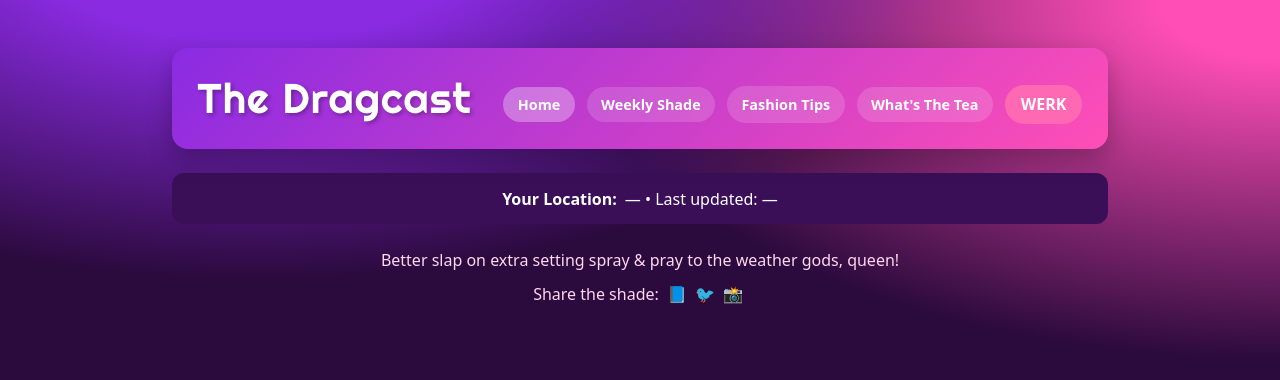
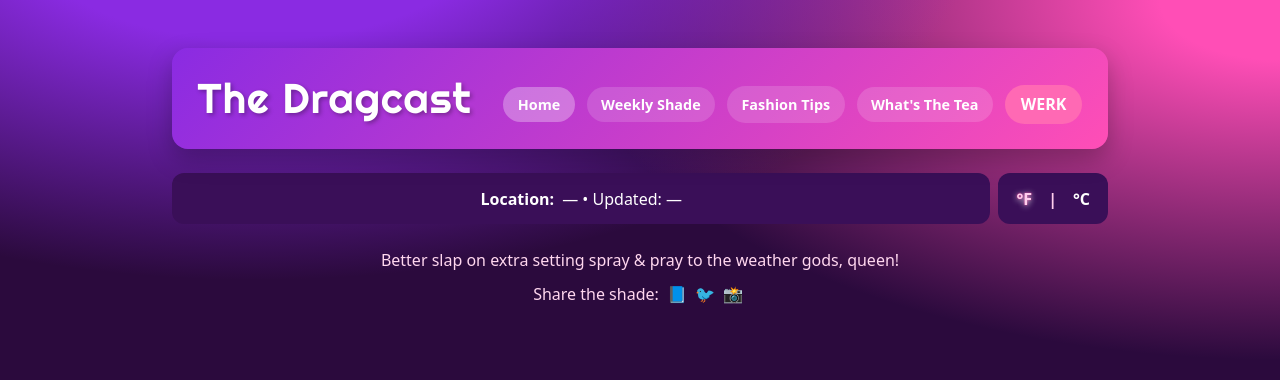
Before and after one commit to jwesgore/drag-queen-forecast, a React (Vite) app: page / in a window 1280 px wide. Shown: the top 380 px of the page. Built offline with nearby package versions, Linux system fonts and the light colour scheme; no server answers.

Commit message:
try out toggle

```diff
--- a/src/App.css
+++ b/src/App.css
@@ -1,4 +1,8 @@
-/* Drag Queen Forecast Theme - Global Styles */
+
+/* =========================
+   Layout & Structure
+   ========================= */
+
 #root {
   max-width: 1000px;
   margin: 0 auto;
@@ -13,13 +17,26 @@
   gap: 1.5rem;
 }
 
-.dq-loading { color: #fff; text-align: center; }
+.dp-tools {
+  display: flex;
+  gap: 0.5rem;
+  align-items: center;
+  justify-content: center;
+}
+
+.dp-tools > *:first-child {
+  flex: 1;
+}
 
 .dq-weekly-page {
   display: flex;
   flex-direction: column;
   gap: 1.5rem;
 }
+
+/* =========================
+   Typography & Theme
+   ========================= */
 
 .dq-weekly-page h2 {
   color: #ffceed;
@@ -29,14 +46,29 @@
   margin: 1rem 0;
 }
 
-/* Page backdrop */
-body { background: radial-gradient(1200px 600px at 20% -10%, #8a2be2 20%, transparent 60%), radial-gradient(1200px 600px at 100% 0%, #ff4eb6 10%, transparent 60%), #2b0a3d; }
+.dq-loading {
+  color: #fff;
+  text-align: center;
+}
+
+/* =========================
+   Page Backdrop
+   ========================= */
+
+body {
+  background: radial-gradient(1200px 600px at 20% -10%, #8a2be2 20%, transparent 60%),
+    radial-gradient(1200px 600px at 100% 0%, #ff4eb6 10%, transparent 60%),
+    #2b0a3d;
+}
+
+/* =========================
+   Responsive
+   ========================= */
 
 @media (max-width: 768px) {
   #root {
     padding: 0.75rem;
   }
-
   .dq-page {
     gap: 0.75rem;
   }
@@ -46,7 +78,6 @@ body { background: radial-gradient(1200px 600px at 20% -10%, #8a2be2 20%, transp
   #root {
     padding: 0.5rem;
   }
-
   .dq-page {
     gap: 0.5rem;
   }
--- a/src/App.tsx
+++ b/src/App.tsx
@@ -4,6 +4,7 @@ import { fetchCityName as reverseGeocode, fetchForecastBundle, type DailyForecas
 import { getUserLocation } from './helpers/GeoLocationHelper'
 import { Header } from './components/Header'
 import { LocationBanner } from './components/LocationBanner'
+import UnitToggle from './components/UnitToggle'
 import { LocationSearch } from './components/LocationSearch'
 import { TodaysForecast } from './components/cards/TodaysForecast'
 import { ExtendedForecast } from './components/cards/ExtendedForecast'
@@ -24,6 +25,8 @@ type WeatherData = {
 }
 
 function App() {
+    // Temperature unit state
+    const [unit, setUnit] = useState<'F' | 'C'>('F')
   // User's current coordinates
   const [location, setLocation] = useState<{ lat: number; long: number } | null>(null)
   const [error, setError] = useState<string | null>(null)
@@ -117,7 +120,10 @@ function App() {
         onAboutClick={() => setCurrentPage('about')}
         currentPage={currentPage}
       />
-      <LocationBanner cityName={cityName} lastUpdateTime={weather?.time} onLocationClick={() => setShowLocationSearch(true)} />
+      <div className="dp-tools">
+        <LocationBanner cityName={cityName} lastUpdateTime={weather?.time} onLocationClick={() => setShowLocationSearch(true)} />
+        <UnitToggle unit={unit} onToggle={setUnit} />
+      </div>
       <LocationSearch
         isOpen={showLocationSearch}
         onClose={() => setShowLocationSearch(false)}
@@ -130,14 +136,14 @@ function App() {
 
       {currentPage === 'home' && (
         <>
-          {weather && !loading && <TodaysForecast weather={weather} />}
+          {weather && !loading && <TodaysForecast weather={weather} unit={unit} />}
           {/* 3-day forecast tiles */}
-          <ExtendedForecast daily={daily} />
+          <ExtendedForecast daily={daily} unit={unit} />
         </>
       )}
 
       {currentPage === 'weekly' && (
-        <WeeklyForecast daily={daily} />
+        <WeeklyForecast daily={daily} unit={unit} />
       )}
 
       {currentPage === 'about' && (
--- a/src/components/LocationBanner.tsx
+++ b/src/components/LocationBanner.tsx
@@ -10,7 +10,7 @@ interface LocationBannerProps {
 export function LocationBanner({ cityName, lastUpdateTime, onLocationClick }: LocationBannerProps) {
   return (
     <button className="dq-location" onClick={onLocationClick}>
-      <strong>Your Location:</strong> {cityName ?? '—'} • Last updated: {formatUpdatedLabel(lastUpdateTime)}
+      <strong>Location:</strong> {cityName ?? '—'} • Updated: {formatUpdatedLabel(lastUpdateTime)}
     </button>
   )
 }
--- /dev/null
+++ b/src/components/UnitToggle.css
@@ -0,0 +1,63 @@
+
+.unit-toggle {
+  display: flex;
+  justify-content: center;
+  align-items: center;
+  background: #3a0f58;
+  color: #fff;
+  padding: 0.8rem 1rem;
+  border-radius: 12px;
+  gap: 0.5rem;
+  white-space: nowrap;
+  text-align: center;
+  border: 2px solid transparent;
+  cursor: pointer;
+  transition: all 0.2s ease;
+  font-size: 1rem;
+  font-family: inherit;
+  font-weight: 600;
+}
+
+.unit-toggle:hover {
+  background: #4a1f68;
+  border-color: #ffceed;
+}
+
+.unit-toggle:active {
+  transform: scale(0.98);
+}
+
+
+.unit-toggle .divider {
+  margin: 0 0.5rem;
+  color: #ffceed;
+}
+
+
+.unit-toggle span {
+  transition: color 0.2s, text-shadow 0.2s;
+}
+
+
+.unit-toggle .active {
+  color: #ffceed;
+  text-shadow: 0 1px 6px #fff, 0 0 2px #e6007a;
+}
+
+
+@media (max-width: 768px) {
+  .unit-toggle {
+    padding: 0.6rem 0.8rem;
+    font-size: 0.9rem;
+    flex-wrap: wrap;
+    white-space: normal;
+  }
+}
+
+@media (max-width: 480px) {
+  .unit-toggle {
+    font-size: 0.8rem;
+    padding: 0.5rem 0.6rem;
+    flex-wrap: wrap;
+  }
+}
--- /dev/null
+++ b/src/components/UnitToggle.tsx
@@ -0,0 +1,23 @@
+import React from "react";
+import "./UnitToggle.css";
+
+interface UnitToggleProps {
+  unit: "F" | "C";
+  onToggle: (unit: "F" | "C") => void;
+}
+
+const UnitToggle: React.FC<UnitToggleProps> = ({ unit, onToggle }) => {
+  return (
+    <button
+      className={`unit-toggle${unit === "F" ? " unit-f" : " unit-c"}`}
+      onClick={() => onToggle(unit === "F" ? "C" : "F")}
+      aria-label="Toggle temperature unit"
+    >
+      <span className={unit === "F" ? "active" : ""}>°F</span>
+      <span className="divider">|</span>
+      <span className={unit === "C" ? "active" : ""}>°C</span>
+    </button>
+  );
+};
+
+export default UnitToggle;
--- a/src/components/cards/ExtendedForecast.tsx
+++ b/src/components/cards/ExtendedForecast.tsx
@@ -1,12 +1,15 @@
-import { getDailyPhrase, getEmojiForCode, DraggifyNameOfDay, DraggifyWeatherCode } from '../../helpers/DragHelper'
-import type { DailyForecastItem } from '../../helpers/WeatherHelper'
-import './ExtendedForecast.css'
+
+import { getDailyPhrase, getEmojiForCode, DraggifyNameOfDay, DraggifyWeatherCode } from '../../helpers/DragHelper';
+import { farToCel } from '../../helpers/UnitConversion';
+import type { DailyForecastItem } from '../../helpers/WeatherHelper';
+import './ExtendedForecast.css';
 
 interface ExtendedForecastProps {
-  daily: DailyForecastItem[]
+  daily: DailyForecastItem[];
+  unit: 'F' | 'C';
 }
 
-export function ExtendedForecast({ daily }: ExtendedForecastProps) {
+export function ExtendedForecast({ daily, unit }: ExtendedForecastProps) {
   if (daily.length === 0) return null
 
   // Find tomorrow's index by comparing dates
@@ -23,11 +26,16 @@ export function ExtendedForecast({ daily }: ExtendedForecastProps) {
 
   const startIndex = tomorrowIndex !== -1 ? tomorrowIndex : 1
 
+  const tempSymbol = unit === 'F' ? '°F' : '°C';
   return (
     <section className="dq-extended">
       <h2>Extended Shade Forecast</h2>
       <div className="dq-forecast-grid">
-        {daily.slice(startIndex, startIndex + 3).map((d, i) => (
+        {daily.slice(startIndex, startIndex + 3).map((d, i) => {
+          const high = unit === 'F' ? Math.round(d.highF) : Math.round(farToCel(d.highF));
+          const low = unit === 'F' ? Math.round(d.lowF) : Math.round(farToCel(d.lowF));
+          const descHighF = Math.round(d.highF);
+          return (
             <div className="dq-forecast-tile" key={`d-${i}`}>
               <div className="dq-forecast-day">
                 {DraggifyNameOfDay(d.date.getDay())}
@@ -37,9 +45,9 @@ export function ExtendedForecast({ daily }: ExtendedForecastProps) {
                   {getEmojiForCode(d.weatherCode)}
                 </div>
                 <div className="dq-forecast-text">
-                {getDailyPhrase(Math.round(d.highF), d.weatherCode)}
+                  {getDailyPhrase(descHighF, d.weatherCode)}
                 </div>
-              <div className="dq-forecast-temps">{Math.round(d.highF)}° / {Math.round(d.lowF)}°F</div>
+                <div className="dq-forecast-temps">{high}{tempSymbol} / {low}{tempSymbol}</div>
                 <div className="dq-forecast-detail">
                   {DraggifyWeatherCode(d.weatherCode)}
                 </div>
@@ -48,7 +56,8 @@ export function ExtendedForecast({ daily }: ExtendedForecastProps) {
                 </div>
               </div>
             </div>
-        ))}
+          );
+        })}
       </div>
     </section>
   )
--- a/src/components/cards/TodaysForecast.tsx
+++ b/src/components/cards/TodaysForecast.tsx
@@ -1,4 +1,5 @@
 import { getEmojiForCode, DraggifyHumidity, DraggifyTemperature, DraggifyPrecipitation, DraggifyWindSpeed, DraggifyNameOfDay } from '../../helpers/DragHelper'
+import { farToCel, mphToKph } from '../../helpers/UnitConversion'
 import './TodaysForecast.css'
 
 interface TodaysForecastProps {
@@ -16,9 +17,15 @@ interface TodaysForecastProps {
       time: Date
     }>
   }
+  unit: 'F' | 'C'
 }
 
-export function TodaysForecast({ weather }: TodaysForecastProps) {
+export function TodaysForecast({ weather, unit }: TodaysForecastProps) {
+  const displayTemp = unit === 'F' ? Math.round(weather.temperature) : Math.round(farToCel(weather.temperature));
+  const displayApparent = unit === 'F' ? Math.round(weather.apparentTemperature) : Math.round(farToCel(weather.apparentTemperature));
+  const tempSymbol = unit === 'F' ? '°F' : '°C';
+  const windValue = unit === 'F' ? Math.round(weather.windspeed) : Math.round(mphToKph(weather.windspeed));
+  const windUnit = unit === 'F' ? 'mph' : 'kph';
   return (
     <section className="dq-today">
       {/* Large current temperature card */}
@@ -26,9 +33,9 @@ export function TodaysForecast({ weather }: TodaysForecastProps) {
         <div className="dq-temp-left">
           <div className="dq-temp-greeting">Happy {DraggifyNameOfDay(new Date().getDay())}</div>
           <div className="dq-temp-emoji">{getEmojiForCode(weather.weathercode)}</div>
-          <div className="dq-temp-display">{Math.round(weather.temperature)}°F</div>
+          <div className="dq-temp-display">{displayTemp}{tempSymbol}</div>
           <div className="dq-temp-feels-like">
-            <span className="dq-temp-feels-label">Emotionally: {Math.round(weather.apparentTemperature)}°F</span>
+            <span className="dq-temp-feels-label">Emotionally: {displayApparent}{tempSymbol}</span>
             <span className="dq-temp-feels-desc">{DraggifyTemperature(weather.apparentTemperature)}</span>
           </div>
         </div>
@@ -48,7 +55,7 @@ export function TodaysForecast({ weather }: TodaysForecastProps) {
         </div>
         <div className="dq-detail-card">
           <span className="dq-detail-card-label">Wind Speed</span>
-          <span className="dq-detail-card-value">{Math.round(weather.windspeed)} mph</span>
+          <span className="dq-detail-card-value">{windValue} {windUnit}</span>
           <span className="dq-detail-card-desc">{DraggifyWindSpeed(weather.windspeed)}</span>
         </div>
       </div>
@@ -57,20 +64,23 @@ export function TodaysForecast({ weather }: TodaysForecastProps) {
       <div className="dq-hourly-section">
         <h3>Next 12 Hours</h3>
         <div className="dq-hourly-scroll">
-          {weather.hourly.map((hour, i) => (
+          {weather.hourly.map((hour, i) => {
+            const hourTemp = unit === 'F' ? Math.round(hour.temperatureF) : Math.round(farToCel(hour.temperatureF));
+            return (
               <div className="dq-hourly-card" key={`h-${i}`}>
                 <div className="dq-hourly-time">
                   {hour.time.toLocaleTimeString([], { hour: '2-digit', minute: '2-digit' })}
                 </div>
                 <div className="dq-hourly-emoji">{getEmojiForCode(hour.weatherCode)}</div>
                 <div className="dq-hourly-bottom">
-                <div className="dq-hourly-temp">{Math.round(hour.temperatureF)}°</div>
+                  <div className="dq-hourly-temp">{hourTemp}{tempSymbol}</div>
                   {hour.precipitationProbability !== undefined && (
                     <div className="dq-hourly-precip">💧 {Math.round(hour.precipitationProbability)}%</div>
                   )}
                 </div>
               </div>
-          ))}
+            );
+          })}
         </div>
       </div>
     </section>
--- /dev/null
+++ b/src/helpers/UnitConversion.ts
@@ -0,0 +1,9 @@
+// Converts Fahrenheit to Celsius
+export function farToCel(f: number): number {
+  return (f - 32) * 5 / 9;
+}
+
+// Converts mph to kph
+export function mphToKph(mph: number): number {
+  return mph * 1.60934;
+}
--- a/src/pages/WeeklyForecast.tsx
+++ b/src/pages/WeeklyForecast.tsx
@@ -1,20 +1,28 @@
-import { getEmojiForCode, DraggifyNameOfDay } from '../helpers/DragHelper'
-import type { DailyForecastItem } from '../helpers/WeatherHelper'
-import './WeeklyForecast.css'
+
+import { getEmojiForCode, DraggifyNameOfDay } from '../helpers/DragHelper';
+import { farToCel } from '../helpers/UnitConversion';
+import type { DailyForecastItem } from '../helpers/WeatherHelper';
+import './WeeklyForecast.css';
 
 interface WeeklyForecastProps {
-  daily: DailyForecastItem[]
+  daily: DailyForecastItem[];
+  unit: 'F' | 'C';
 }
 
-export function WeeklyForecast({ daily }: WeeklyForecastProps) {
+export function WeeklyForecast({ daily, unit }: WeeklyForecastProps) {
   if (daily.length === 0) {
-    return null
+    return null;
   }
+
+  const tempSymbol = unit === 'F' ? '°F' : '°C';
 
   return (
     <section className="dq-weekly">
       <div className="dq-weekly-grid">
-        {daily.map((day, index) => (
+        {daily.map((day, index) => {
+          const high = unit === 'F' ? Math.round(day.highF) : Math.round(farToCel(day.highF));
+          const low = unit === 'F' ? Math.round(day.lowF) : Math.round(farToCel(day.lowF));
+          return (
             <div className="dq-weekly-card" key={index}>
               <div className="dq-weekly-date">
                 {day.date.toLocaleDateString('en-US', { month: 'short', day: 'numeric' })}
@@ -22,17 +30,18 @@ export function WeeklyForecast({ daily }: WeeklyForecastProps) {
               <div className="dq-weekly-day">{DraggifyNameOfDay(day.date.getDay())}</div>
               <div className="dq-weekly-emoji">{getEmojiForCode(day.weatherCode)}</div>
               <div className="dq-weekly-temps">
-              <span className="dq-weekly-high">{Math.round(day.highF)}°</span>
+                <span className="dq-weekly-high">{high}{tempSymbol}</span>
                 <span className="dq-weekly-divider">/</span>
-              <span className="dq-weekly-low">{Math.round(day.lowF)}°</span>
+                <span className="dq-weekly-low">{low}{tempSymbol}</span>
               </div>
               <div className="dq-weekly-details">
                 <div className="dq-weekly-precip">💧 {Math.round(day.precipitationProbability)}%</div>
                 <div className="dq-weekly-humidity">💦 {Math.round(day.humidity)}%</div>
               </div>
             </div>
-        ))}
+          );
+        })}
       </div>
     </section>
-  )
+  );
 }
```
Lines whose indentation alone changed are shown as unchanged.
